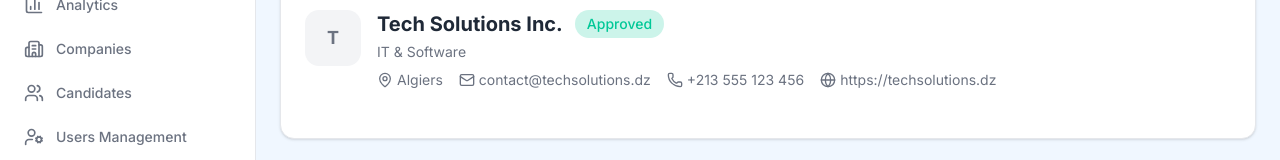
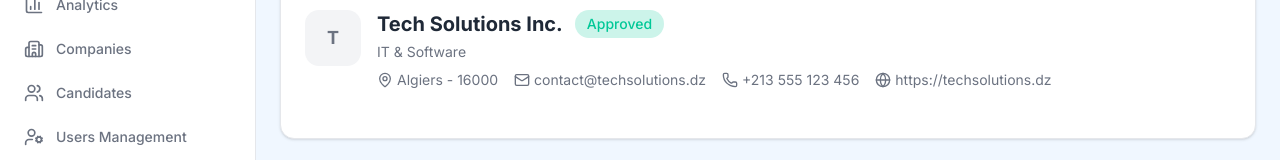
Before and after one commit to Douaa-code/cvision-frontend, a Next.js app: page /admin/companies/c1 in a window 1280 px wide. Shown: the part 171-331 px from the top of the page. Built offline with nearby package versions, Linux system fonts and the light colour scheme.

Commit message:
feat(admin): display postal code next to wilaya in company detail page
Co-Authored-By: Claude Sonnet 4.6 <noreply@anthropic.com>

```diff
--- a/app/(admin)/admin/companies/[id]/page.tsx
+++ b/app/(admin)/admin/companies/[id]/page.tsx
@@ -66,7 +66,7 @@ export default function CompanyDetailPage({
                 </div>
                 <p className="text-sm text-muted-foreground mb-2">{company.activityDomain}</p>
                 <div className="flex flex-wrap gap-4 text-sm text-muted-foreground">
-                  <span className="flex items-center gap-1"><MapPin className="w-4 h-4" />{company.wilaya}</span>
+                  <span className="flex items-center gap-1"><MapPin className="w-4 h-4" />{company.wilaya}{company.postalCode ? ` - ${company.postalCode}` : ""}</span>
                   <span className="flex items-center gap-1"><Mail className="w-4 h-4" />{company.professionalEmail}</span>
                   <span className="flex items-center gap-1"><Phone className="w-4 h-4" />{company.phoneNumber}</span>
                   {company.website && <span className="flex items-center gap-1"><Globe className="w-4 h-4" />{company.website}</span>}
```
